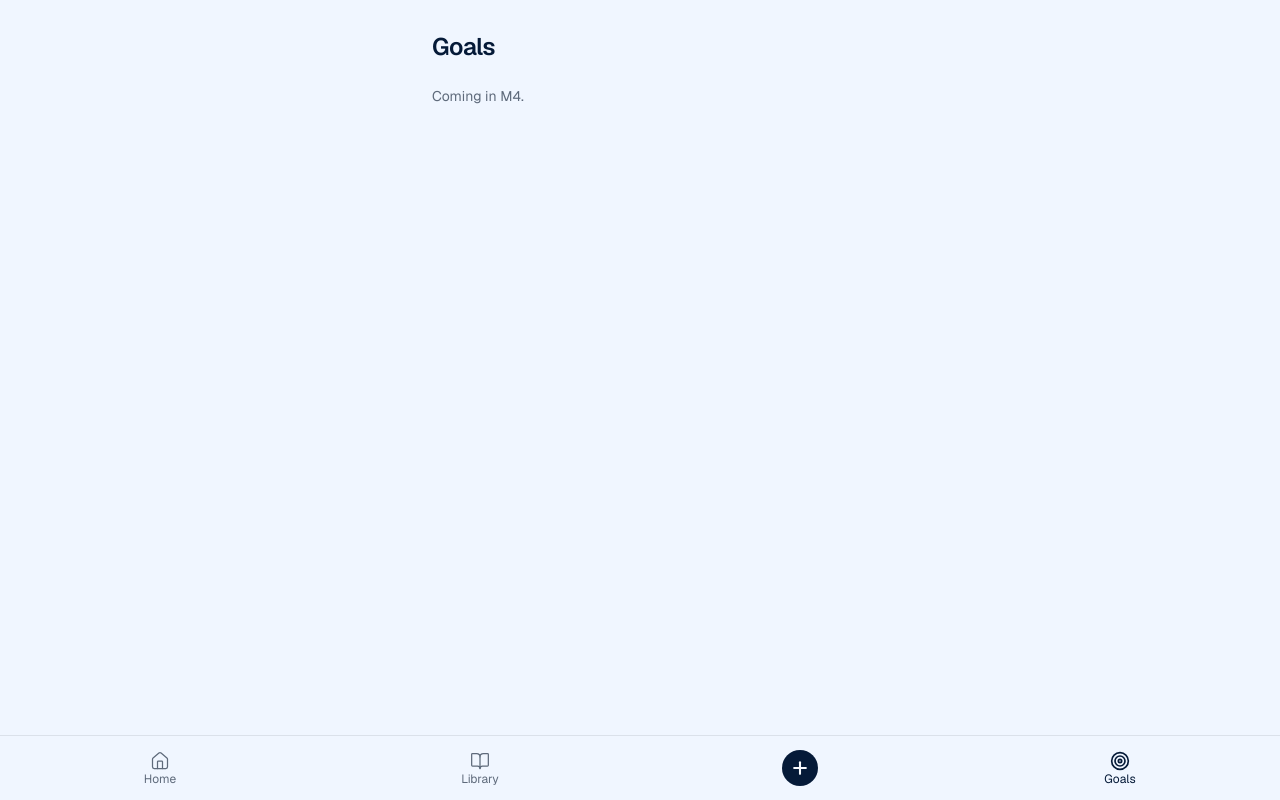
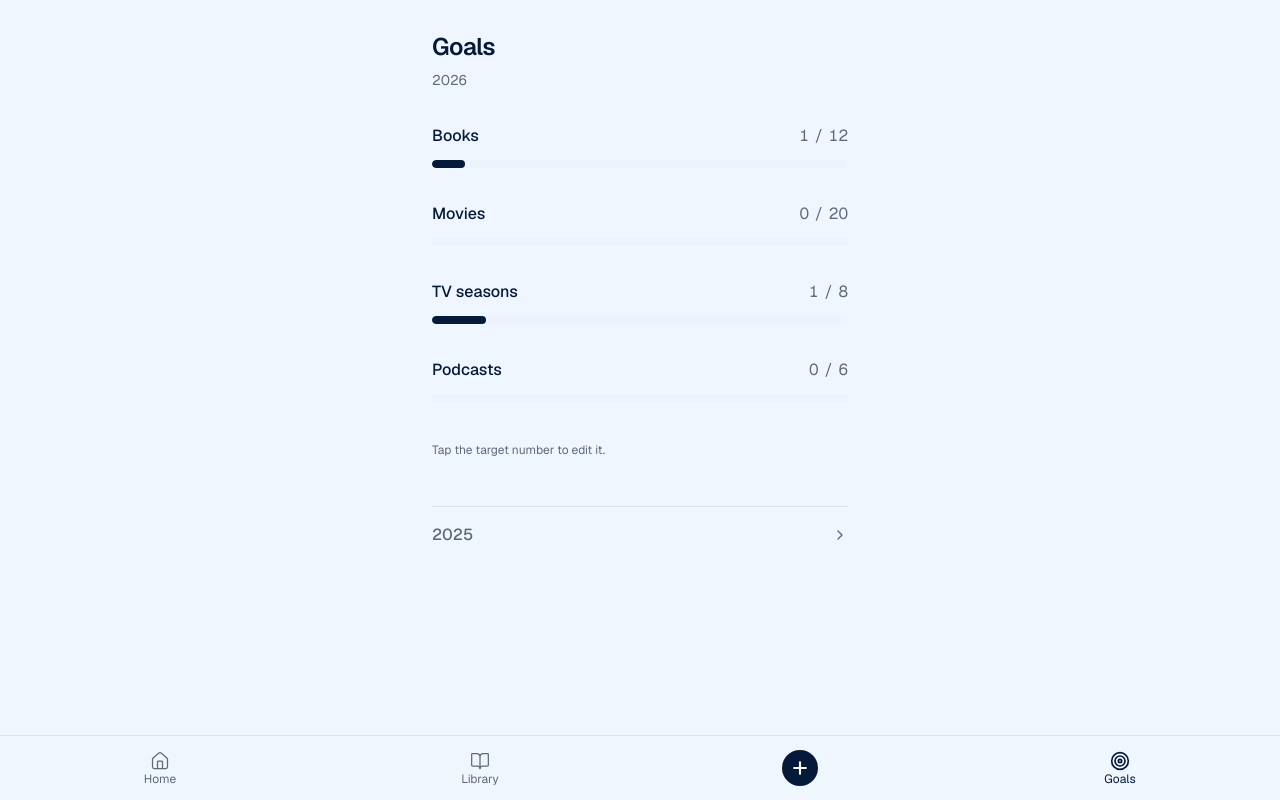
Before and after one commit to hebe/AmuseMe, a Next.js app: page /goals in a window 1280 px wide. Built offline with nearby package versions, Linux system fonts and the light colour scheme.

Commit message:
Adding goals view - with history

```diff
--- a/app/goals/page.tsx
+++ b/app/goals/page.tsx
@@ -1,11 +1,137 @@
+'use client'
+
+import { useState } from 'react'
+import { ChevronRight } from 'lucide-react'
 import { PageHeader } from '@/components/nav/PageHeader'
+import { useGoals } from '@/hooks/useGoals'
+import { useMediaItemsContext } from '@/contexts/MediaItemsContext'
+import { getGoalProgress } from '@/lib/utils'
+import type { MediaType } from '@/lib/types'
 
-// M4 — Yearly goals
+const CURRENT_YEAR = 2026
+
+const MEDIA_TYPES: { type: MediaType; label: string }[] = [
+  { type: 'book', label: 'Books' },
+  { type: 'movie', label: 'Movies' },
+  { type: 'tv_season', label: 'TV seasons' },
+  { type: 'podcast', label: 'Podcasts' },
+]
+
 export default function GoalsPage() {
+  const { goals, setGoal } = useGoals()
+  const { items } = useMediaItemsContext()
+
+  const [selectedYear, setSelectedYear] = useState(CURRENT_YEAR)
+  const [editingKey, setEditingKey] = useState<string | null>(null)
+  const [editValue, setEditValue] = useState('')
+
+  // All years that have at least one goal defined, newest first
+  const availableYears = [...new Set(goals.map((g) => g.year))].sort((a, b) => b - a)
+  const otherYears = availableYears.filter((y) => y !== selectedYear)
+
+  const isCurrentYear = selectedYear === CURRENT_YEAR
+
+  function startEditing(type: MediaType, currentTarget: number) {
+    setEditingKey(`${selectedYear}-${type}`)
+    setEditValue(currentTarget > 0 ? String(currentTarget) : '')
+  }
+
+  function commitEdit(type: MediaType) {
+    const parsed = parseInt(editValue, 10)
+    if (!isNaN(parsed) && parsed > 0) {
+      setGoal(selectedYear, type, parsed)
+    }
+    setEditingKey(null)
+  }
+
+  function switchYear(year: number) {
+    setEditingKey(null) // dismiss any open input
+    setSelectedYear(year)
+  }
+
   return (
-    <main className="px-4">
+    <main className="px-4 pb-8">
       <PageHeader title="Goals" />
-      <p className="mt-4 text-sm text-muted-foreground">Coming in M4.</p>
+
+      {/* ── Selected year ── */}
+      <p className="mb-8 text-sm text-muted-foreground">{selectedYear}</p>
+
+      <div className="flex flex-col gap-8">
+        {MEDIA_TYPES.map(({ type, label }) => {
+          const { consumed, target, percent } = getGoalProgress(selectedYear, type, items, goals)
+          const isEditing = editingKey === `${selectedYear}-${type}`
+
+          return (
+            <div key={type} className="flex flex-col gap-2.5">
+              {/* Label + count row */}
+              <div className="flex items-baseline justify-between gap-2">
+                <span className="text-base font-medium">{label}</span>
+
+                <div className="flex items-baseline gap-1.5 text-base tabular-nums text-muted-foreground">
+                  <span>{consumed}</span>
+                  <span>/</span>
+                  {isCurrentYear ? (
+                    isEditing ? (
+                      <input
+                        type="number"
+                        min={1}
+                        autoFocus
+                        value={editValue}
+                        onChange={(e) => setEditValue(e.target.value)}
+                        onFocus={(e) => e.target.select()}
+                        onBlur={() => commitEdit(type)}
+                        onKeyDown={(e) => {
+                          if (e.key === 'Enter') e.currentTarget.blur()
+                          if (e.key === 'Escape') setEditingKey(null)
+                        }}
+                        className="w-16 rounded border border-foreground/25 bg-transparent px-2 py-0.5 text-right text-base text-foreground focus:outline-none focus:ring-1 focus:ring-foreground/40"
+                      />
+                    ) : (
+                      <button
+                        onClick={() => startEditing(type, target)}
+                        className="-mx-1 rounded px-1 py-0.5 transition-colors hover:bg-muted"
+                        title="Tap to edit target"
+                      >
+                        {target > 0 ? target : '–'}
+                      </button>
+                    )
+                  ) : (
+                    <span>{target > 0 ? target : '–'}</span>
+                  )}
+                </div>
+              </div>
+
+              {/* Progress bar */}
+              <div className="h-2 w-full overflow-hidden rounded-full bg-muted">
+                <div
+                  className="h-full rounded-full bg-foreground transition-[width] duration-300"
+                  style={{ width: `${percent}%` }}
+                />
+              </div>
+            </div>
+          )
+        })}
+      </div>
+
+      {isCurrentYear && (
+        <p className="mt-10 text-xs text-muted-foreground">Tap the target number to edit it.</p>
+      )}
+
+      {/* ── Other years ── */}
+      {otherYears.length > 0 && (
+        <div className="mt-12 flex flex-col">
+          {otherYears.map((year) => (
+            <button
+              key={year}
+              onClick={() => switchYear(year)}
+              className="flex items-center justify-between border-t border-border py-4 text-base text-muted-foreground transition-colors hover:text-foreground"
+            >
+              <span className="font-medium">{year}</span>
+              <ChevronRight className="h-4 w-4" />
+            </button>
+          ))}
+        </div>
+      )}
     </main>
   )
 }
--- a/app/page.tsx
+++ b/app/page.tsx
@@ -1,5 +1,6 @@
 import Link from 'next/link'
-import { consumptionGoals, countConsumed, recentItems } from '@/lib/mock-data'
+import { consumptionGoals, mediaItems, recentItems } from '@/lib/mock-data'
+import { getGoalProgress } from '@/lib/utils'
 import type { MediaType } from '@/lib/types'
 
 const CURRENT_YEAR = 2026
@@ -39,20 +40,24 @@ export default function DashboardPage() {
 
           <div className="flex flex-col gap-2.5">
             {currentGoals.map((goal) => {
-              const consumed = countConsumed(goal.mediaType, CURRENT_YEAR)
-              const pct = Math.min(100, Math.round((consumed / goal.target) * 100))
+              const { consumed, target, percent } = getGoalProgress(
+                CURRENT_YEAR,
+                goal.mediaType,
+                mediaItems,
+                consumptionGoals
+              )
               return (
                 <div key={goal.id} className="flex flex-col gap-1">
                   <div className="flex justify-between text-xs">
                     <span className="text-muted-foreground">{mediaLabels[goal.mediaType]}</span>
                     <span className="tabular-nums">
-                      {consumed} / {goal.target}
+                      {consumed} / {target}
                     </span>
                   </div>
                   <div className="h-1.5 w-full overflow-hidden rounded-full bg-muted">
                     <div
                       className="h-full rounded-full bg-foreground transition-all"
-                      style={{ width: `${pct}%` }}
+                      style={{ width: `${percent}%` }}
                     />
                   </div>
                 </div>
--- a/lib/utils.ts
+++ b/lib/utils.ts
@@ -1,6 +1,6 @@
 import { clsx, type ClassValue } from "clsx"
 import { twMerge } from "tailwind-merge"
-import type { MediaType } from "./types"
+import type { ConsumptionGoal, MediaItem, MediaType } from "./types"
 
 export function cn(...inputs: ClassValue[]) {
   return twMerge(clsx(inputs))
@@ -25,12 +25,20 @@ export function fuzzyMatch(a: string, b: string): boolean {
 
 /**
  * Compute goal progress for a given year and media type.
+ * Pure function — pass items and goals from wherever they live (context, DB, etc.).
  * Returns consumed count, target, and percentage (0–100, capped).
- * Stub: returns zeroes — will be wired to the live items array in M3.
  */
 export function getGoalProgress(
-  _year: number,
-  _mediaType: MediaType
-): { consumed: number; target: number; pct: number } {
-  return { consumed: 0, target: 0, pct: 0 }
+  year: number,
+  mediaType: MediaType,
+  items: MediaItem[],
+  goals: ConsumptionGoal[]
+): { consumed: number; target: number; percent: number } {
+  const goal = goals.find((g) => g.year === year && g.mediaType === mediaType)
+  const target = goal?.target ?? 0
+  const consumed = items.filter(
+    (item) => item.mediaType === mediaType && item.status === 'done' && item.consumedYear === year
+  ).length
+  const percent = target > 0 ? Math.min(100, Math.round((consumed / target) * 100)) : 0
+  return { consumed, target, percent }
 }
```
